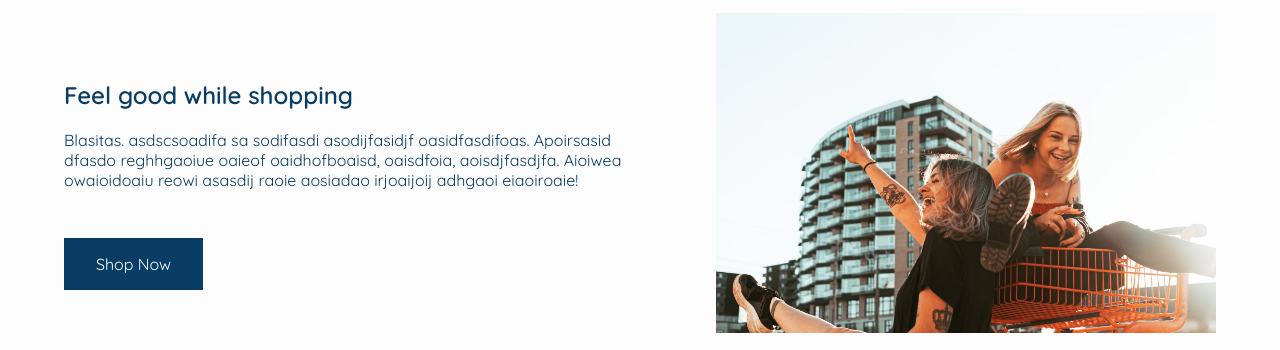
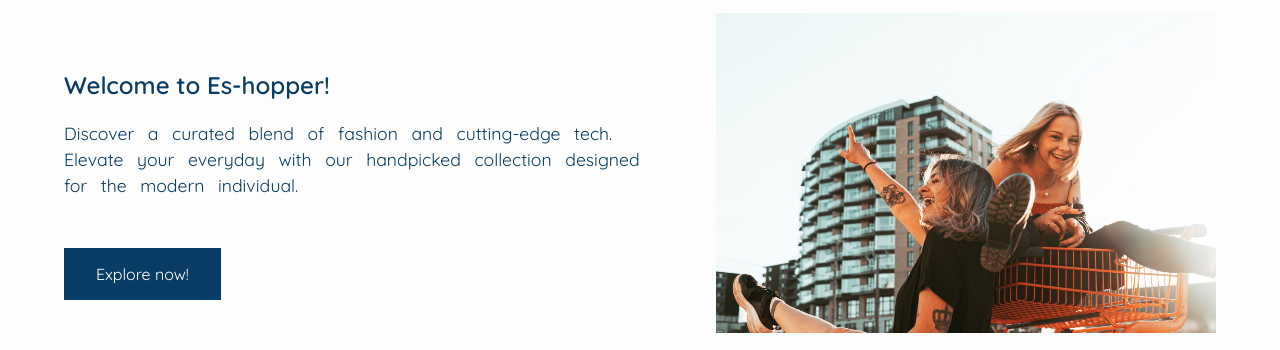
Before and after one commit to Princinho/e-shopper, a React (Vite) app: page / in a window 1280 px wide. Shown: the part 147-497 px from the top of the page. Built offline with nearby package versions, Linux system fonts and the light colour scheme; no server answers.

Commit message:
Add a better description

```diff
--- a/src/Pages/Home.jsx
+++ b/src/Pages/Home.jsx
@@ -28,12 +28,11 @@ export default function Home() {
         <main className="main-container">
             <section className="hero">
                 <div className="hero-text-container">
-                    <h1>Feel good while shopping</h1>
-                    <p>Blasitas. asdscsoadifa sa sodifasdi asodijfasidjf oasidfasdifoas.
-                        Apoirsasid dfasdo reghhgaoiue oaieof oaidhofboaisd, oaisdfoia, aoisdjfasdjfa.
-                        Aioiwea owaioidoaiu reowi asasdij raoie aosiadao irjoaijoij adhgaoi eiaoiroaie!
+                    <h1>Welcome to Es-hopper!</h1>
+                    <p style={{ lineHeight: '1.5', wordSpacing: '.5em', fontSize: "1.1em" }}>
+                        Discover a curated blend of fashion and cutting-edge tech. Elevate your everyday with our handpicked collection designed for the modern individual.
                     </p>
-                    <Link to={'/shop'} className='btn btn-dark btn-shop-now'>Shop Now</Link>
+                    <Link to={'/shop'} className='btn btn-dark btn-shop-now'>Explore now!</Link>
                 </div>
                 <div className="hero-image-container">
                     <img src={HeroImage} className='hero-image' />
```
